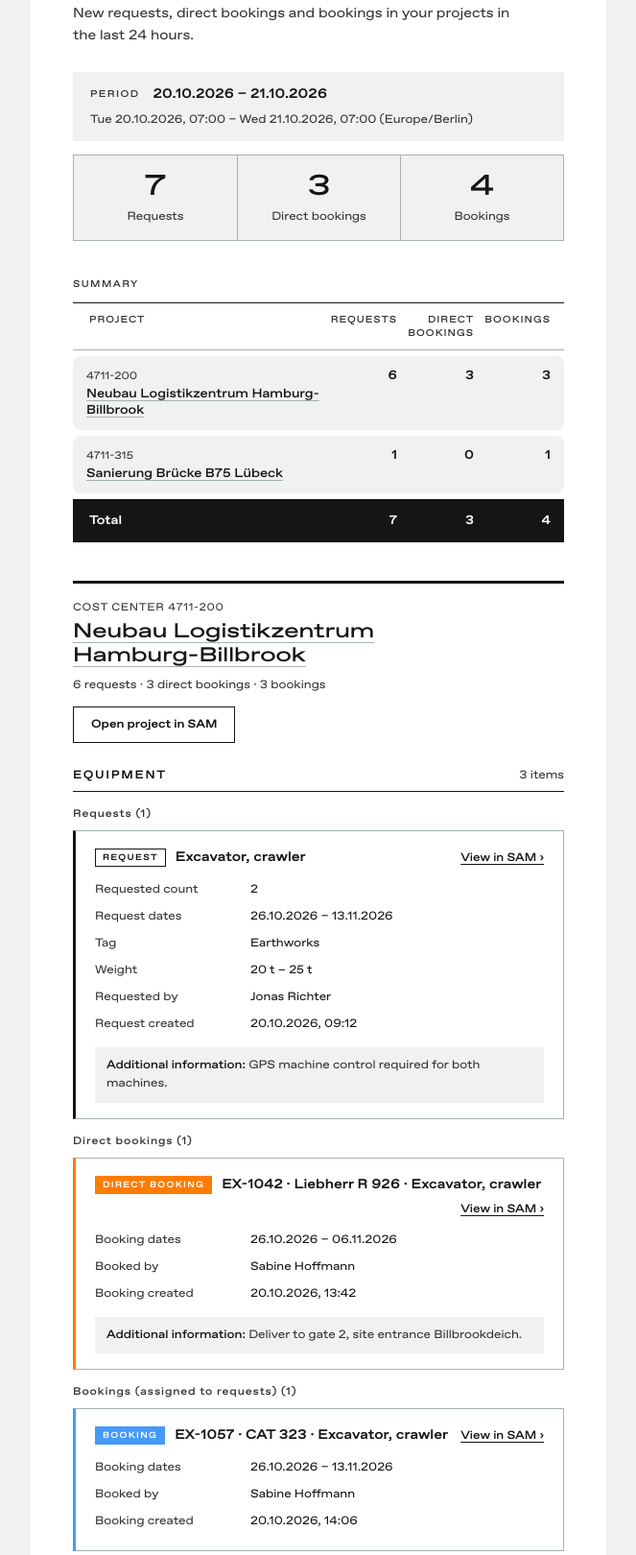
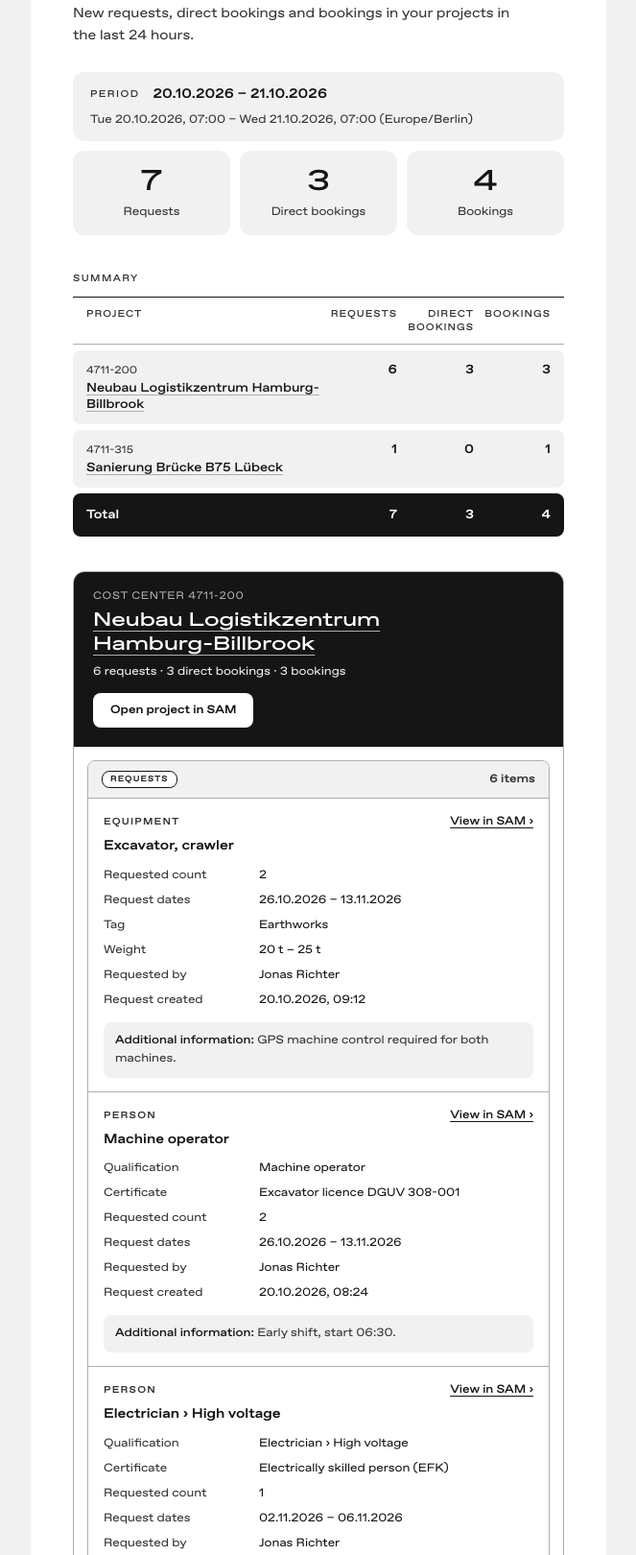
Before and after one commit to easyvibesuxui-sketch/Log-in-and-email, a plain HTML site: page SAM Daily Digest Email.dc.html in a window 1280 px wide. Shown: the part 317-1937 px from the top of the page at 96% size, without its empty margins (308-971 px from the left). Drawn offline with nearby package versions, Linux system fonts and the light colour scheme.

Commit message:
Digest e-mail grouped like the PDF; live link on Netlify
- Each project is one card (black header, "Open project in SAM") with
  Requests / Direct bookings / Bookings groups; items show their resource type.
- Separate rounded KPI tiles and period box, 8px corners on groups and buttons.
- New Netlify site for the 24 h digest e-mail; HANDOFF updated.

Co-Authored-By: Claude Opus 5.5 <noreply@anthropic.com>
Claude-Session: https://claude.ai/code/session_012uAC5HbLgMAGRn54yTkR2E

```diff
--- a/SAM Daily Digest Email.dc.html
+++ b/SAM Daily Digest Email.dc.html
@@ -23,7 +23,7 @@ a:hover { color: #ff1900; }
   .dg-outer { padding: 24px 12px !important; }
   .dg-pad { padding-left: 22px !important; padding-right: 22px !important; }
   .dg-h1 { font-size: 27px !important; }
-  .dg-card { padding: 16px 16px 14px !important; }
+  .dg-card { padding: 14px 12px 12px !important; }
   .dg-sumrow { grid-template-columns: repeat(3, minmax(0, 1fr)) !important; row-gap: 6px !important; }
   .dg-sumname { grid-column: 1 / -1; }
   .dg-sumhide { display: none; }
@@ -59,21 +59,21 @@ a:hover { color: #ff1900; }
       <h1 class="dg-h1" style="font-family:'FavoritExp',Helvetica,sans-serif;font-weight:500;font-size:32px;line-height:1.14;letter-spacing:-0.01em;margin:0 0 16px;text-wrap:pretty">Resource digest</h1>
       <p style="margin:0;font-size:14px;line-height:1.65;color:#343434;max-width:470px;text-wrap:pretty">{{ intro }}</p>
 
-      <div style="margin-top:26px;display:flex;flex-wrap:wrap;gap:10px 14px;align-items:center;background:#f1f1f1;padding:14px 18px">
+      <div style="margin-top:26px;display:flex;flex-wrap:wrap;gap:10px 14px;align-items:center;background:#f1f1f1;border-radius:12px;padding:14px 18px">
         <span style="font-size:10px;letter-spacing:0.14em;font-weight:500;color:#343434">PERIOD</span>
         <span style="font-size:14px;font-weight:700">{{ intervalShort }}</span>
         <span style="font-size:12px;color:#343434">{{ intervalTimes }}</span>
       </div>
-      <div style="margin-top:14px;display:grid;grid-template-columns:repeat(3, minmax(0, 1fr));background:#f1f1f1;border:1px solid #a7b0b3">
-        <div style="padding:18px 10px 16px;text-align:center">
+      <div style="margin-top:10px;display:grid;grid-template-columns:repeat(3, minmax(0, 1fr));gap:10px">
+        <div style="padding:18px 10px 16px;text-align:center;background:#f1f1f1;border-radius:12px">
           <div style="font-family:'FavoritExp',Helvetica,sans-serif;font-weight:500;font-size:30px;line-height:1">{{ totalRequests }}</div>
           <div style="margin-top:8px;font-size:12px;color:#343434">Requests</div>
         </div>
-        <div style="padding:18px 10px 16px;text-align:center;border-left:1px solid #a7b0b3">
+        <div style="padding:18px 10px 16px;text-align:center;background:#f1f1f1;border-radius:12px">
           <div style="font-family:'FavoritExp',Helvetica,sans-serif;font-weight:500;font-size:30px;line-height:1">{{ totalBookings }}</div>
           <div style="margin-top:8px;font-size:12px;color:#343434">Direct bookings</div>
         </div>
-        <div style="padding:18px 10px 16px;text-align:center;border-left:1px solid #a7b0b3">
+        <div style="padding:18px 10px 16px;text-align:center;background:#f1f1f1;border-radius:12px">
           <div style="font-family:'FavoritExp',Helvetica,sans-serif;font-weight:500;font-size:30px;line-height:1">{{ totalAssigned }}</div>
           <div style="margin-top:8px;font-size:12px;color:#343434">Bookings</div>
         </div>
@@ -84,7 +84,7 @@ a:hover { color: #ff1900; }
     <div class="dg-pad" style="padding:30px 44px 6px">
       <div style="font-size:10px;letter-spacing:0.14em;font-weight:500;color:#343434;margin-bottom:12px">SUMMARY</div>
       <div style="border-top:1px solid #151515">
-        <div class="dg-sumrow" style="display:grid;grid-template-columns:minmax(0,1fr) repeat(3,minmax(54px,72px));gap:0 8px;padding:10px 14px 10px 17px;border-bottom:1px solid #a7b0b3;font-size:10px;letter-spacing:0.1em;color:#343434;font-weight:500">
+        <div class="dg-sumrow" style="display:grid;grid-template-columns:minmax(0,1fr) repeat(3,minmax(54px,72px));gap:0 8px;padding:10px 14px;border-bottom:1px solid #a7b0b3;font-size:10px;letter-spacing:0.1em;color:#343434;font-weight:500">
           <div class="dg-sumhide">PROJECT</div><div style="text-align:right">REQUESTS</div><div style="text-align:right">DIRECT BOOKINGS</div><div style="text-align:right">BOOKINGS</div>
         </div>
         <sc-for list="{{ projects }}" as="p" hint-placeholder-count="2">
@@ -95,7 +95,7 @@ a:hover { color: #ff1900; }
             <div style="text-align:right;font-weight:700">{{ p.nAssigned }}</div>
           </div>
         </sc-for>
-        <div class="dg-sumrow" style="display:grid;grid-template-columns:minmax(0,1fr) repeat(3,minmax(54px,72px));gap:0 8px;padding:14px 14px 14px 17px;margin-top:6px;background:#151515;color:#ffffff;font-size:13px;font-weight:700">
+        <div class="dg-sumrow" style="display:grid;grid-template-columns:minmax(0,1fr) repeat(3,minmax(54px,72px));gap:0 8px;padding:14px;margin-top:6px;background:#151515;border-radius:8px;color:#ffffff;font-size:13px;font-weight:700">
           <div class="dg-sumname">Total</div><div style="text-align:right">{{ totalRequests }}</div><div style="text-align:right">{{ totalBookings }}</div><div style="text-align:right">{{ totalAssigned }}</div>
         </div>
       </div>
@@ -103,51 +103,49 @@ a:hover { color: #ff1900; }
     </sc-if>
 
     <sc-for list="{{ projects }}" as="p" hint-placeholder-count="2">
-    <div class="dg-pad" style="padding:34px 44px 4px">
-      <div style="border-top:3px solid #151515;padding-top:18px">
-        <div style="font-size:11px;letter-spacing:0.06em;color:#343434;margin-bottom:6px">COST CENTER {{ p.cc }}</div>
-        <h2 style="font-family:'FavoritExp',Helvetica,sans-serif;font-weight:500;font-size:21px;line-height:1.2;margin:0 0 10px;text-wrap:pretty"><a href="{{ p.url }}" style="color:#151515;text-decoration:underline;text-decoration-color:#a7b0b3;text-decoration-thickness:1px;text-underline-offset:5px" style-hover="color:#ff1900;text-decoration-color:#ff1900">{{ p.title }}</a></h2>
-        <div style="font-size:12px;color:#343434">{{ p.countsLine }}</div>
-        <a href="{{ p.url }}" style="display:inline-block;margin-top:14px;background:#ffffff;color:#151515;border:1.5px solid #151515;text-decoration:none;padding:10px 18px;font-family:'FavoritExt',Helvetica,sans-serif;font-weight:700;font-size:12px;transition:background 140ms ease" style-hover="background:#f1f1f1;color:#151515">Open project in SAM</a>
-      </div>
-
-      <sc-for list="{{ p.types }}" as="t" hint-placeholder-count="3">
-      <div style="margin-top:26px">
-        <div style="display:flex;align-items:baseline;justify-content:space-between;gap:12px;border-bottom:1px solid #151515;padding-bottom:8px">
-          <div style="font-size:12px;letter-spacing:0.14em;font-weight:700">{{ t.name }}</div>
-          <div style="font-size:12px;color:#343434">{{ t.countLabel }}</div>
+    <div class="dg-pad" style="padding:30px 44px 4px">
+      <div style="border:1px solid #a7b0b3;border-radius:12px;overflow:hidden">
+        <div style="background:#151515;color:#ffffff;padding:18px 20px 20px">
+          <div style="font-size:11px;letter-spacing:0.06em;color:#a7b0b3;margin-bottom:6px">COST CENTER {{ p.cc }}</div>
+          <h2 style="font-family:'FavoritExp',Helvetica,sans-serif;font-weight:500;font-size:20px;line-height:1.25;margin:0 0 8px;text-wrap:pretty"><a href="{{ p.url }}" style="color:#ffffff;text-decoration:underline;text-decoration-color:#a7b0b3;text-decoration-thickness:1px;text-underline-offset:5px" style-hover="text-decoration-color:#ffffff">{{ p.title }}</a></h2>
+          <div style="font-size:12px;color:#f1f1f1">{{ p.countsLine }}</div>
+          <a href="{{ p.url }}" style="display:inline-block;margin-top:14px;background:#ffffff;color:#151515;text-decoration:none;padding:10px 18px;border-radius:8px;font-family:'FavoritExt',Helvetica,sans-serif;font-weight:700;font-size:12px;transition:opacity 140ms ease" style-hover="opacity:0.74">Open project in SAM</a>
         </div>
 
-        <sc-for list="{{ t.groups }}" as="g" hint-placeholder-count="2">
-        <div style="margin-top:16px">
-          <div style="font-size:11px;letter-spacing:0.08em;font-weight:500;color:#343434;margin-bottom:10px">{{ g.heading }}</div>
-          <sc-for list="{{ g.items }}" as="it" hint-placeholder-count="1">
-          <a class="dg-card" href="{{ it.url }}" style="{{ it.cardStyle }}" style-hover="background:#fbfbfb">
-            <div style="display:flex;flex-wrap:wrap;align-items:center;gap:8px 10px;margin-bottom:10px">
-              <span style="{{ it.badgeStyle }}">{{ it.badge }}</span>
-              <span style="font-size:14px;font-weight:700;line-height:1.35;overflow-wrap:anywhere">{{ it.title }}</span>
+        <div style="padding:2px 14px 14px">
+        <sc-for list="{{ p.kindGroups }}" as="g" hint-placeholder-count="3">
+        <div style="margin-top:12px;border:1px solid #a7b0b3;border-radius:8px;overflow:hidden">
+          <div style="display:flex;align-items:center;justify-content:space-between;gap:12px;background:#f1f1f1;padding:10px 14px">
+            <span style="{{ g.pillStyle }}">{{ g.label }}</span>
+            <span style="font-size:12px;font-weight:700;color:#343434">{{ g.countLabel }}</span>
+          </div>
+          <sc-for list="{{ g.items }}" as="it" hint-placeholder-count="2">
+          <a class="dg-card" href="{{ it.url }}" style="display:block;text-decoration:none;color:#151515;background:#ffffff;border-top:1px solid #a7b0b3;padding:16px 16px 14px;transition:background 140ms ease" style-hover="background:#fbfbfb">
+            <div style="display:flex;flex-wrap:wrap;align-items:baseline;gap:4px 10px;margin-bottom:8px">
+              <span style="font-size:10px;letter-spacing:0.12em;font-weight:700;color:#343434;text-transform:uppercase">{{ it.resource }}</span>
               <span style="margin-left:auto;font-size:12px;font-weight:500;color:#151515;white-space:nowrap;text-decoration:underline;text-underline-offset:3px">View in SAM ›</span>
             </div>
+            <div style="font-size:14px;font-weight:700;line-height:1.35;overflow-wrap:anywhere;margin-bottom:8px">{{ it.title }}</div>
             <sc-for list="{{ it.fields }}" as="f" hint-placeholder-count="5">
-              <div style="display:grid;grid-template-columns:min(150px, 40%) minmax(0,1fr);gap:0 12px;padding:5px 0;font-size:12px;line-height:1.5">
+              <div style="display:grid;grid-template-columns:min(150px, 40%) minmax(0,1fr);gap:0 12px;padding:4px 0;font-size:12px;line-height:1.5">
                 <div style="color:#343434">{{ f.label }}</div>
                 <div style="color:#151515;overflow-wrap:anywhere">{{ f.value }}</div>
               </div>
             </sc-for>
             <sc-if value="{{ it.hasInfo }}" hint-placeholder-val="{{ true }}">
-              <div style="margin-top:10px;background:#f1f1f1;padding:10px 12px;font-size:12px;line-height:1.55;color:#343434"><span style="font-weight:500;color:#151515">Additional information: </span>{{ it.info }}</div>
+              <div style="margin-top:10px;background:#f1f1f1;border-radius:8px;padding:10px 12px;font-size:12px;line-height:1.55;color:#343434"><span style="font-weight:500;color:#151515">Additional information: </span>{{ it.info }}</div>
             </sc-if>
           </a>
           </sc-for>
         </div>
         </sc-for>
+        </div>
       </div>
-      </sc-for>
     </div>
     </sc-for>
 
     <div class="dg-pad" style="padding:30px 44px 40px">
-      <a href="{{ pdfUrl }}" aria-label="Download this digest as PDF" style="display:flex;align-items:center;justify-content:center;gap:10px;width:320px;max-width:100%;box-sizing:border-box;background:#151515;color:#f1f1f1;text-decoration:none;padding:15px 0;font-family:'FavoritExt',Helvetica,sans-serif;font-weight:700;font-size:14px;transition:opacity 140ms ease" style-hover="opacity:0.74">
+      <a href="{{ pdfUrl }}" aria-label="Download this digest as PDF" style="display:flex;align-items:center;justify-content:center;gap:10px;width:320px;max-width:100%;box-sizing:border-box;background:#151515;color:#f1f1f1;text-decoration:none;padding:15px 0;border-radius:8px;font-family:'FavoritExt',Helvetica,sans-serif;font-weight:700;font-size:14px;transition:opacity 140ms ease" style-hover="opacity:0.74">
         <svg aria-hidden="true" width="16" height="16" viewBox="0 0 24 24" fill="none" stroke="currentColor" stroke-width="2" stroke-linecap="round" stroke-linejoin="round"><path d="M14 3H6a1 1 0 0 0-1 1v16a1 1 0 0 0 1 1h12a1 1 0 0 0 1-1V8z"></path><path d="M14 3v5h5"></path><path d="M12 11v6"></path><path d="m9 14 3 3 3-3"></path></svg>
         <span>Download as PDF</span>
       </a>
```
Also changed, not shown: HANDOFF.md (+6 -5 lines), SAM RAM Handoff.html (+1 -1 lines), handoff-src.html (+10 -5 lines).
